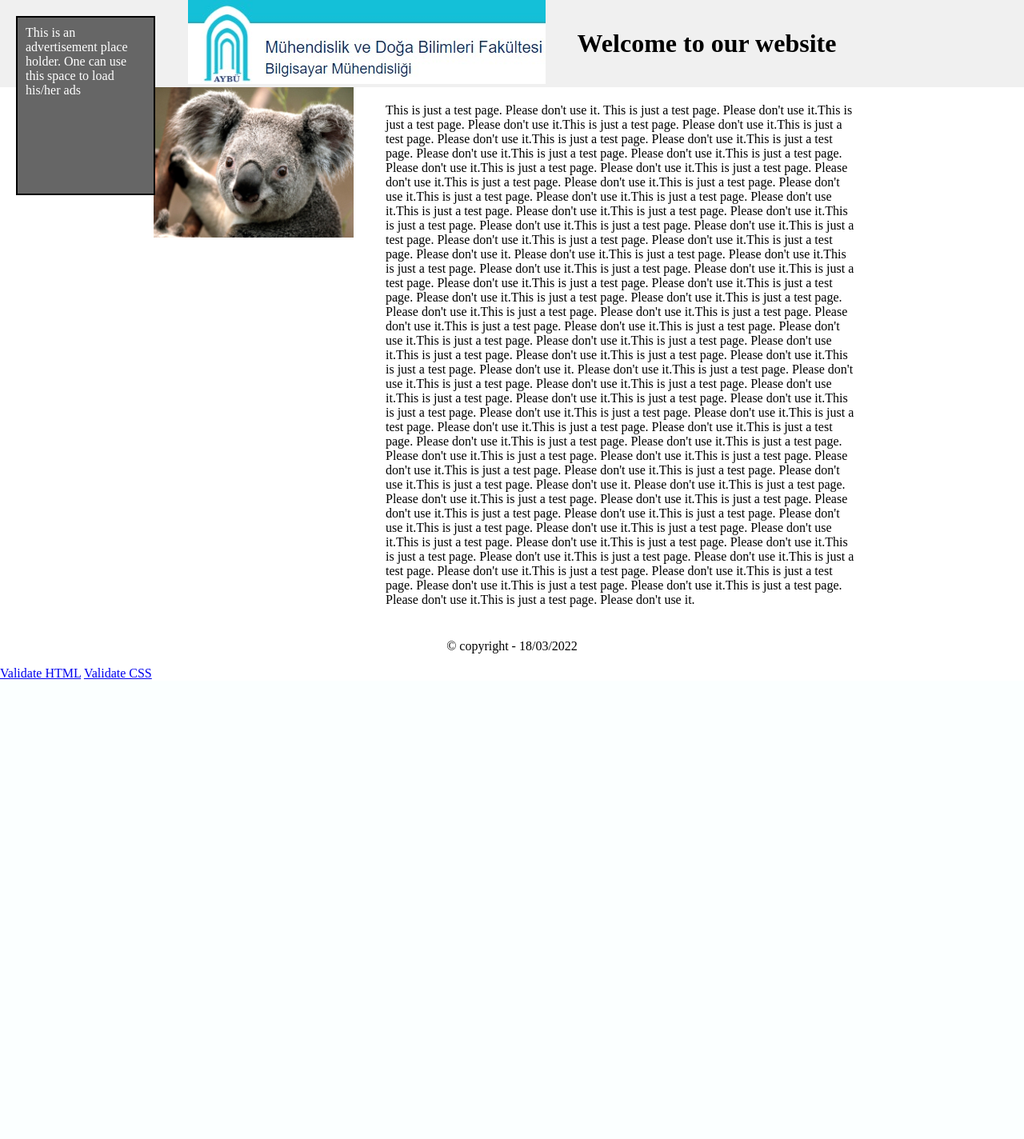
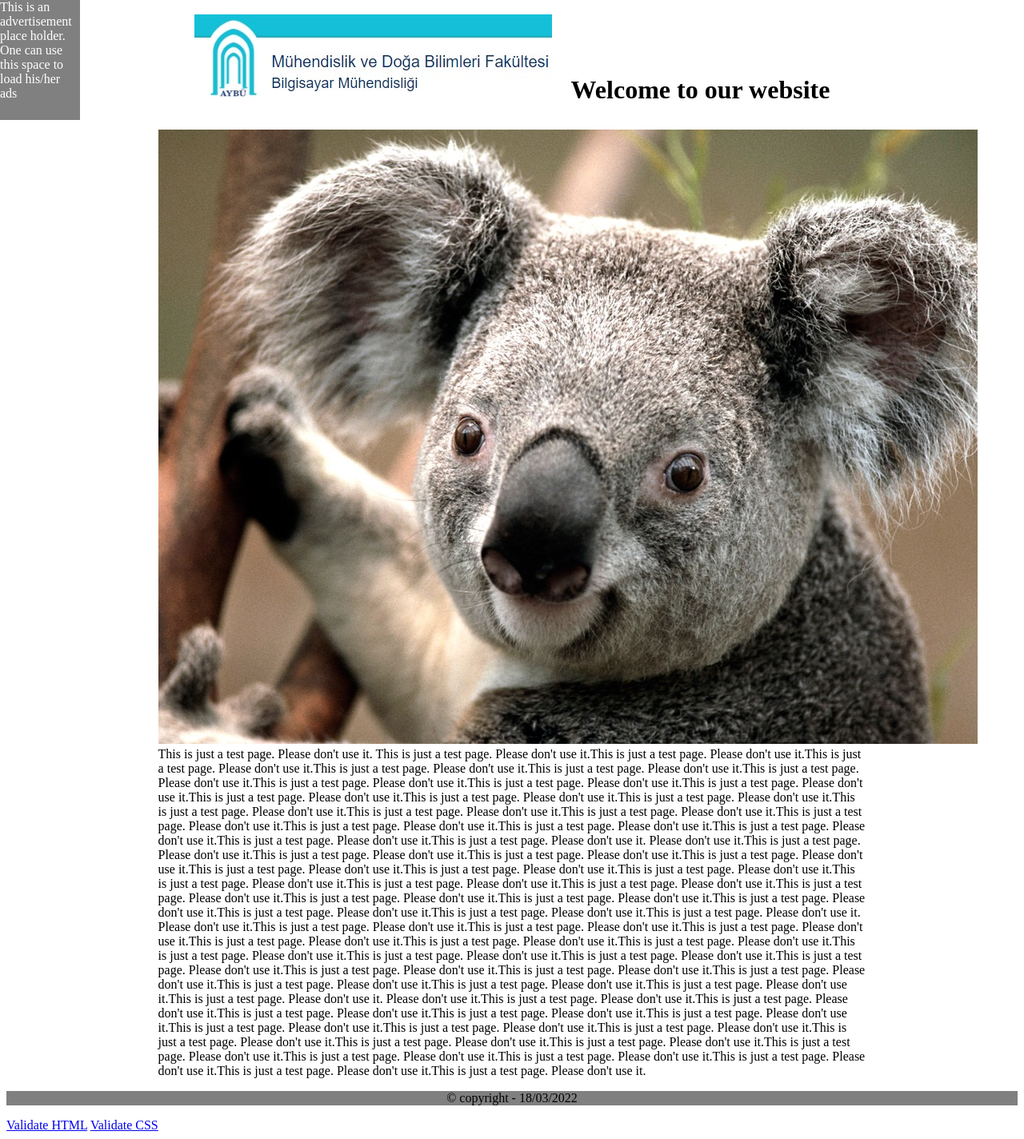
Before and after one commit to frt4021/frt4021.github.io, a PHP site: page /activity3/uslu-bilgen-activity3.html in a window 1280 px wide. Shown: the whole page at 80% size. Before the commit the page ends 849 px from the top, so only its background shows below. Run offline with PHP 8.4, Linux system fonts and the light colour scheme.

Commit message:
Update uslu-bilgen-activity3.css

```diff
--- a/activity3/uslu-bilgen-activity3.css
+++ b/activity3/uslu-bilgen-activity3.css
@@ -1,82 +1,46 @@
-body {
-	margin: 0;
-	padding: 0;
+.advertisement
+{
+	width:100px;
+	height:150px;
+	border-color:black;
+	border-width:2px;
+	background-color:gray;
+	color:white;
+	top: 0;
+	left:0;
+	position: absolute;
+}
+.koala{
+
+	width: 250px;
+	float: left;
+	margin: 10px;
+}
+.content{
+	width: 70%;
+	margin:0 auto ;
+
+	}
+.header{
+text-align: center;
+
+}
+.logo img{
+max-width: 100%;
+
+}
+.logo,
+.title{
+
+display:inline-block;
+vertical-align: center;
+margin:10px
+
+
 }
 
-.header {
-	display: flex;
-	justify-content: center;
-	align-items: center;
-	background-color: #f0f0f0;
+.head{
+
+	text-align: center;
+	background-color: gray;
 }
-
-.logo {
-	margin-right: 20px;
-}
-
-.title {
-	margin-left: 20px;
-}
-
-.content {
-	display: flex;
-	justify-content: center;
-	align-items: flex-start;
-}
-
-.image {
-	float: left;
-	margin-right: 20px;
-}
-
-.main {
-	max-width: 70%;
-	padding: 20px;
-	overflow: hidden;
-}
-
-.advertisement {
-	position: absolute;
-	top: 20px;
-	left: 20px;
-	width: 150px;
-	height: 200px;
-	border: 2px solid black;
-	background-color: #666;
-	color: white;
-	padding: 10px;
-}
-
-.validation-links {
-	position: absolute;
-	bottom: 20px;
-	left: 20px;
-}
-
-.validation-links a {
-	margin-right: 10px;
-	color: blue;
-	text-decoration: none;
-}
-
-.validation-links a:hover {
-	text-decoration: underline;
-}
-
-.image img {
-	max-width: 250px;
-}
-
-.content {
-	width: 70%;
-	margin: 0 auto;
-}
-
-.content .main:last-child {
-	width: 100%;
-}
-
-.head {
-	text-align: center;
-	margin-top: 20px;
-}
```
